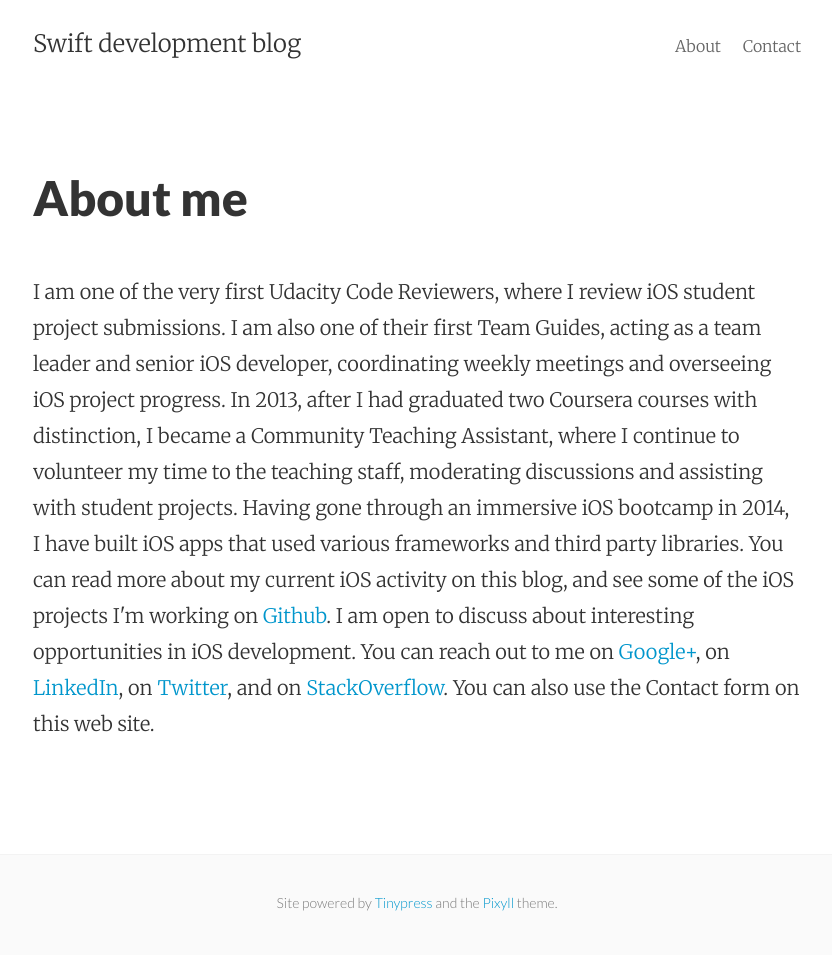
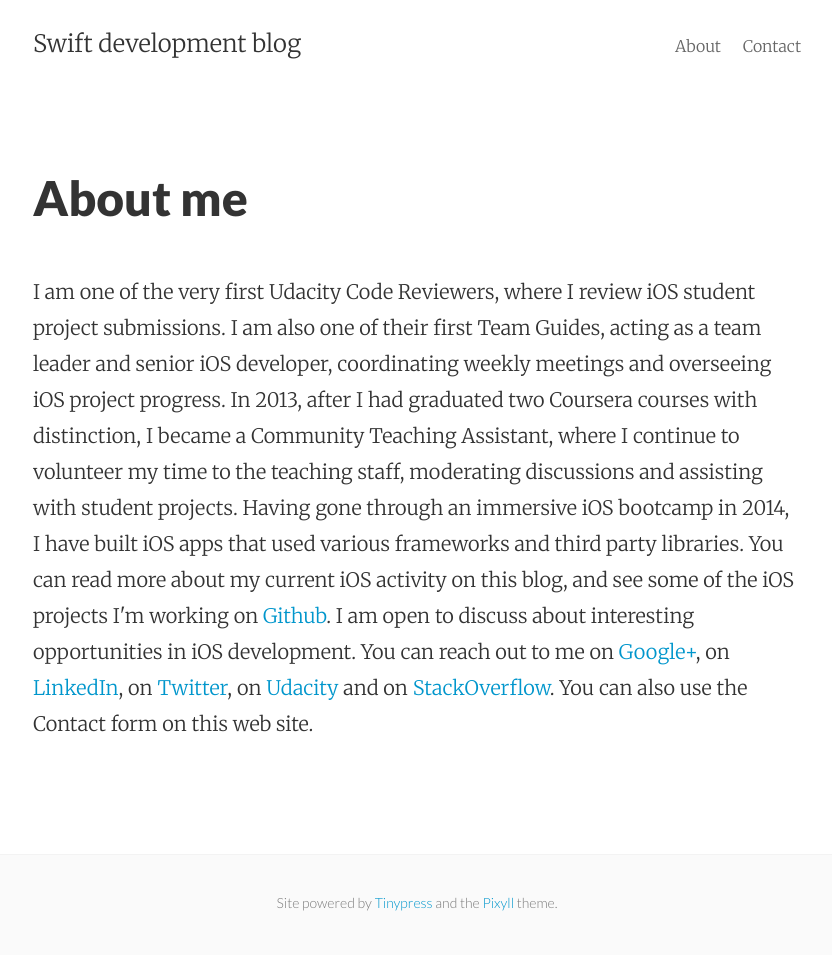
Before and after one commit to mhorga/mhorga.github.io, a Jekyll site: the page built from about.html, in a window 1280 px wide. Shown: the whole page, without its empty margins (223-1055 px from the left). Built offline with Jekyll 4.4.1, drawn with Linux system fonts in a browser that asks for light colours.

Commit message:
Updated the About page

```diff
--- a/about.html
+++ b/about.html
@@ -13,6 +13,6 @@
 
 Having gone through an immersive iOS bootcamp in 2014, I have built iOS apps that used various frameworks and third party libraries.
 
-You can read more about my current iOS activity on this blog, and see some of the iOS projects I'm working on <a href="https://github.com/mhorga" target="_blank">Github</a>. I am open to discuss about interesting opportunities in iOS development. You can reach out to me on <a href="https://plus.google.com/u/0/+MariusHorga/about" target="_blank">Google+</a>, on <a href="https://www.linkedin.com/in/mhorga" target="_blank">LinkedIn</a>, on <a href="https://twitter.com/mhorga_" target="_blank">Twitter</a>, and on <a href="http://stackoverflow.com/users/3948730/marius" target="_blank">StackOverflow</a>. You can also use the Contact form on this web site.
+You can read more about my current iOS activity on this blog, and see some of the iOS projects I'm working on <a href="https://github.com/mhorga" target="_blank">Github</a>. I am open to discuss about interesting opportunities in iOS development. You can reach out to me on <a href="https://plus.google.com/u/0/+MariusHorga/about" target="_blank">Google+</a>, on <a href="https://www.linkedin.com/in/mhorga" target="_blank">LinkedIn</a>, on <a href="https://twitter.com/mhorga_" target="_blank">Twitter</a>, on <a href="https://profiles.udacity.com/u/mariushorga" target="_blank">Udacity</a> and on <a href="http://stackoverflow.com/users/3948730/marius" target="_blank">StackOverflow</a>. You can also use the Contact form on this web site.
   </p>
 </div>
```
